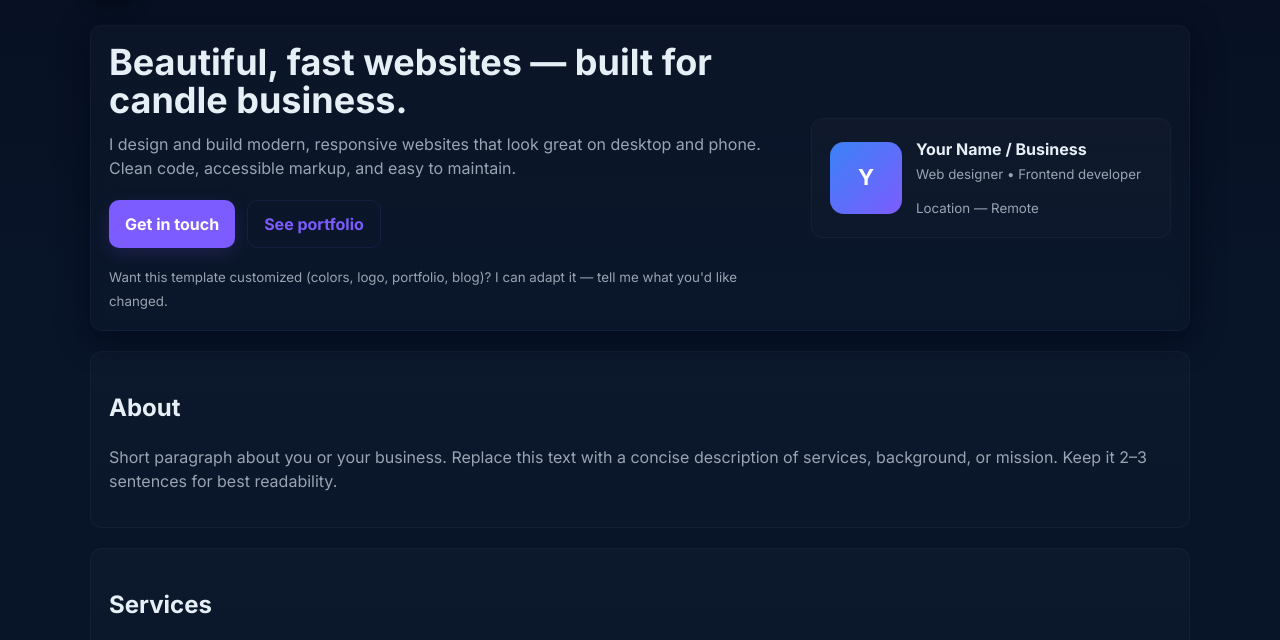
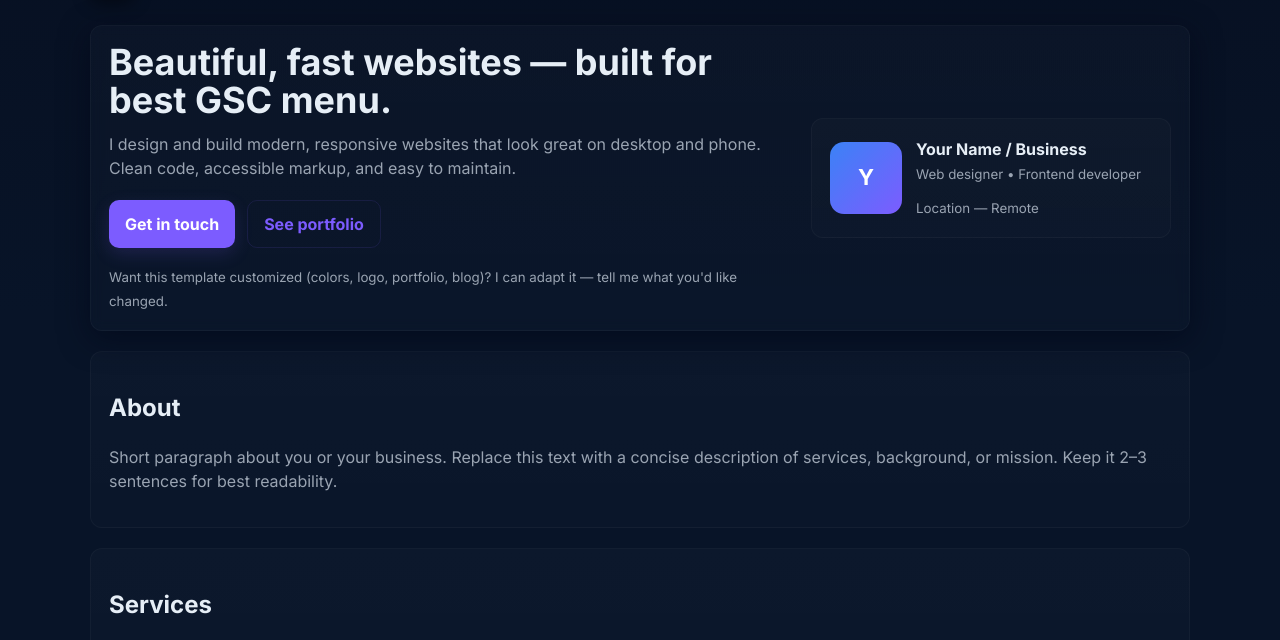
Before and after one commit to SoundlessEcho/predecessor.github.io, a plain HTML site: page index.html in a window 1280 px wide. Shown: the part 87-727 px from the top of the page. Drawn offline with Linux system fonts and the light colour scheme.

Commit message:
Update index.html

```diff
--- a/index.html
+++ b/index.html
@@ -167,7 +167,7 @@
 
     <section class="hero card" aria-labelledby="hero-title">
       <div>
-        <h1 id="hero-title" class="reveal">Beautiful, fast websites — built for candle business.</h1>
+        <h1 id="hero-title" class="reveal">Beautiful, fast websites — built for best GSC menu.</h1>
         <p class="reveal delay-1">I design and build modern, responsive websites that look great on desktop and phone. Clean code, accessible markup, and easy to maintain.</p>
 
         <div class="cta-row reveal delay-2">
```
